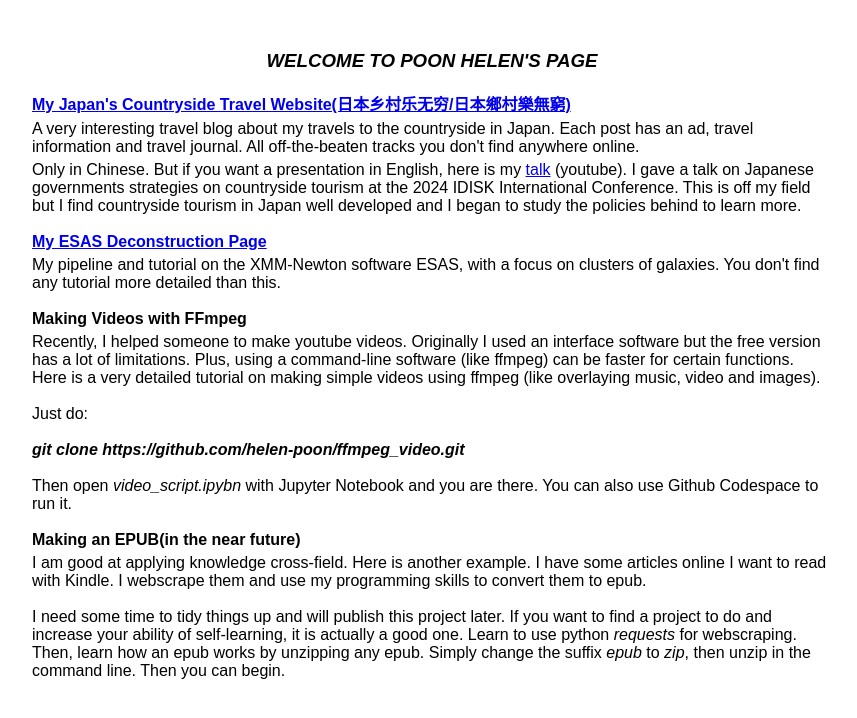
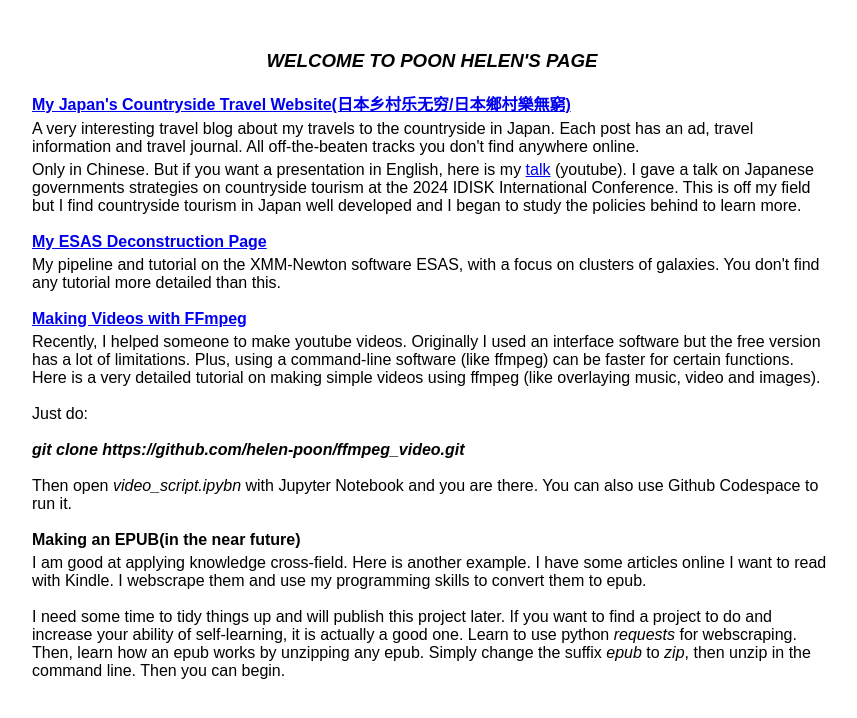
Before and after one commit to poonh/my_site, a plain HTML site: page index.html in a window 1280 px wide. Shown: the whole page, without its empty margins (208-1065 px from the left). Drawn offline with Linux system fonts and the light colour scheme.

Commit message:
Add files via upload

```diff
--- a/index.html
+++ b/index.html
@@ -34,7 +34,7 @@
    My pipeline and tutorial on the XMM-Newton software ESAS, with a focus on clusters of galaxies. You don't find any tutorial more detailed than this.<br><br>
 
 
-   <b><span style="padding-bottom: 5px; display: inline-block"> Making Videos with FFmpeg</b><br>
+   <b><span style="padding-bottom: 5px; display: inline-block"> <a href ="https://github.com/helen-poon/ffmpeg_video" target=_blank>Making Videos with FFmpeg</a></b><br>
    Recently, I helped someone to make youtube videos. Originally I used an interface software but the free version has a lot of limitations. Plus, using a command-line software (like ffmpeg) can be faster for certain functions. Here is a very detailed tutorial on making simple videos using ffmpeg (like overlaying music, video and images).<br><br>
    Just do:<br><br>
    <i><b>git clone https://github.com/helen-poon/ffmpeg_video.git</i></b><br><br>
```
